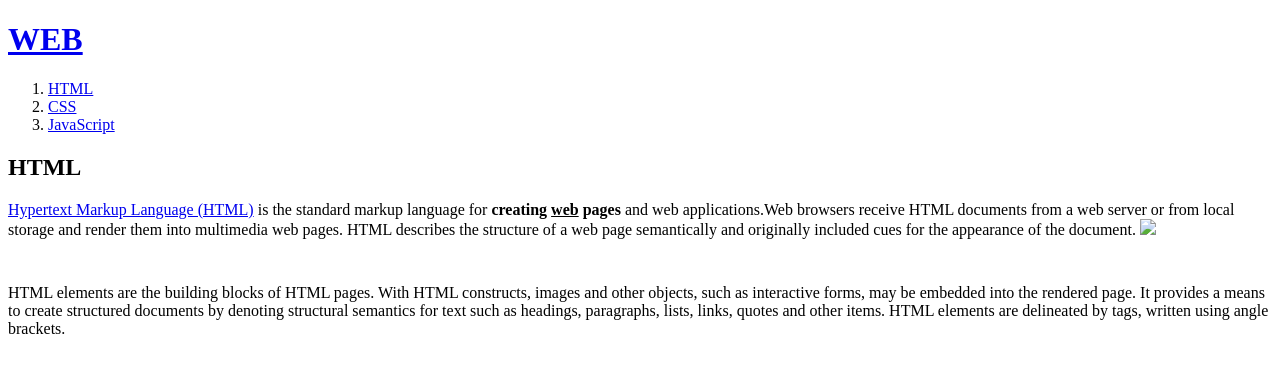
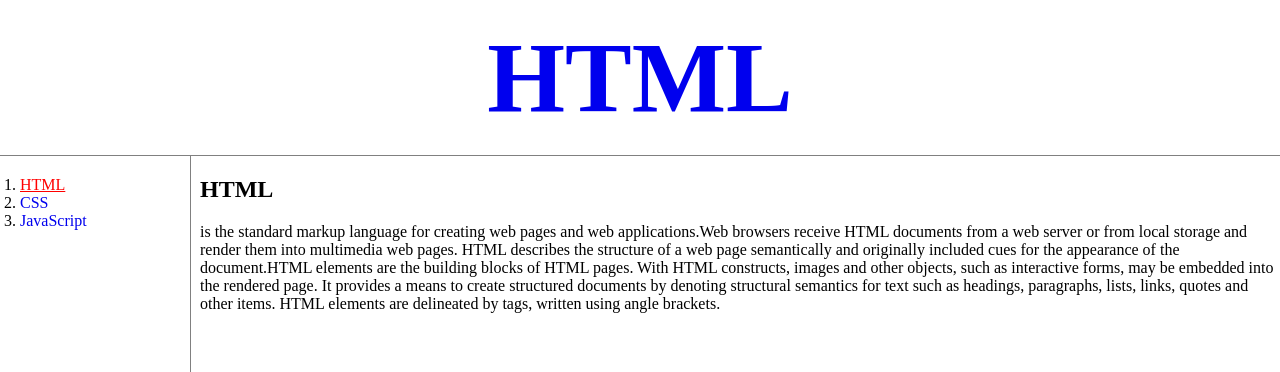
Before and after one commit to ktgame38/web123, a plain HTML site: page 1.html in a window 1280 px wide. Shown: the top 372 px of the page. Drawn offline with Linux system fonts and the light colour scheme.

Commit message:
Add files via upload

```diff
--- a/1.html
+++ b/1.html
@@ -3,18 +3,47 @@
 <head>
   <title>WEB1 - HTML</title>
   <meta charset="utf-8">
+  <style>
+    body{
+      margin:0;
+    }
+    a {
+      color:blackk;
+      text-decoration: none;
+    }
+    h1{
+      font-size:100px;
+      text-align: center;
+      border-bottom:1px solid gray;
+      margin:0;
+      padding:20px;
+    }
+    ol{
+      border-right:1px solid gray;
+      width:150px;
+      margin:0;
+      padding:20px;
+      padding-bottom: 1000px;
+    }
+    #grid{
+      display: grid;
+      grid-template-columns: 200px 1fr;
+    }
+  </style>
 </head>
 <body>
-  <h1><a href="index.html">WEB</a></h1>
+  <h1><a href="index.html">HTML</a></h1>
+  <div id="grid">
   <ol>
-    <li><a href="1.html">HTML</a></li>
+    <li><a href="1.html"style="color:red;text-decoration:underline">HTML</a></li>
     <li><a href="2.html">CSS</a></li>
     <li><a href="3.html">JavaScript</a></li>
   </ol>
+  <div>
   <h2>HTML</h2>
-  <p><a href="https://www.w3.org/TR/html5/" target="_blank" title="html5 speicification">Hypertext Markup Language (HTML)</a> is the standard markup language for <strong>creating <u>web</u> pages</strong> and web applications.Web browsers receive HTML documents from a web server or from local storage and render them into multimedia web pages. HTML describes the structure of a web page semantically and originally included cues for the appearance of the document.
-  <img src="coding.jpg" width="100%">
-  </p><p style="margin-top:45px;">HTML elements are the building blocks of HTML pages. With HTML constructs, images and other objects, such as interactive forms, may be embedded into the rendered page. It provides a means to create structured documents by denoting structural semantics for text such as headings, paragraphs, lists, links, quotes and other items. HTML elements are delineated by tags, written using angle brackets.
-  </p>
+  <p>is the standard markup language for creating web pages and web applications.Web browsers receive HTML documents from a web server or from local storage and render them into multimedia web pages. HTML describes the structure of a web page semantically and originally included cues for the appearance of the document.HTML elements are the building blocks of HTML pages. With HTML constructs, images and other objects, such as interactive forms, may be embedded into the rendered page. It provides a means to create structured documents by denoting structural semantics for text such as headings, paragraphs, lists, links, quotes and other items. HTML elements are delineated by tags, written using angle brackets.
+    </p>
+    </div>
+  </div>
 </body>
 </html>
```
Also changed, not shown: 2.html (+33 -2 lines), 3.html (+35 -4 lines), index.html (+32 -1 lines).
